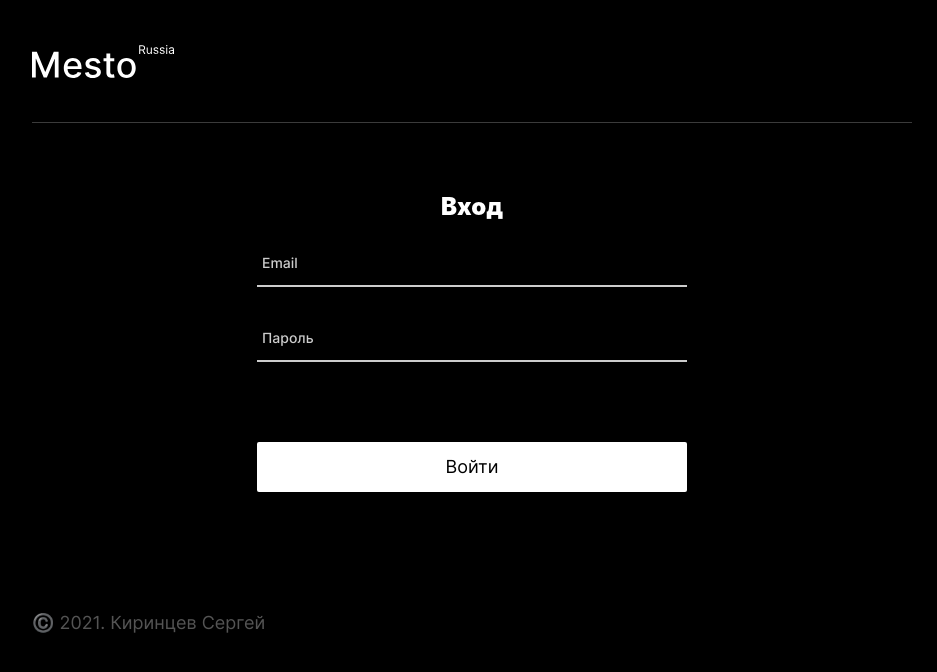
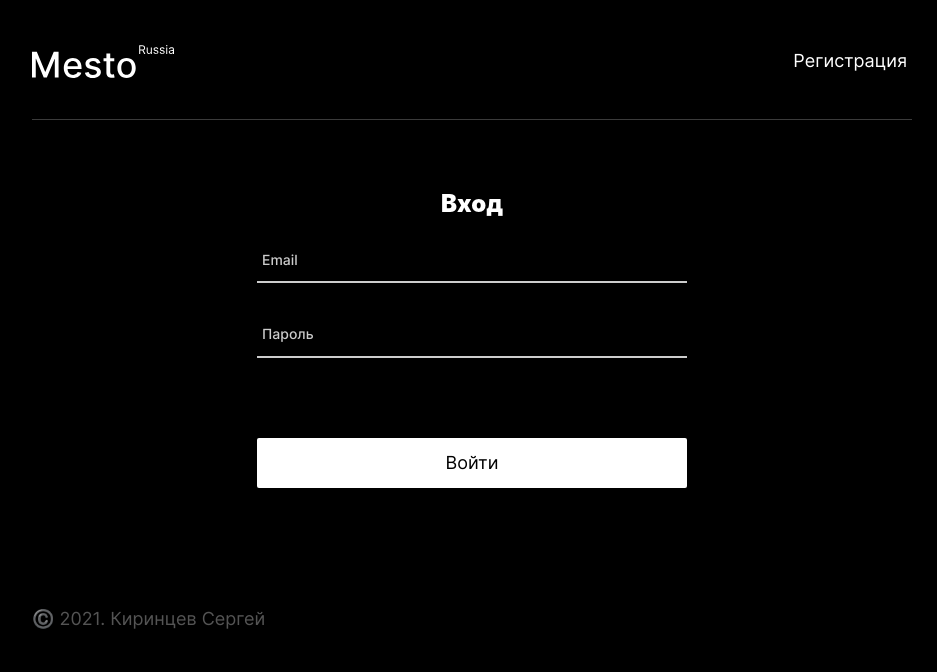
Before and after one commit to SergeyKirintsev/react-mesto-auth, a React (Create React App) app: page /sign-in in a window 1280 px wide. Shown: the top 672 px of the page, without its empty margins (168-1105 px from the left). Built offline with nearby package versions, Linux system fonts and the light colour scheme; no server answers; a web font is replaced by a local one.

Commit message:
много кода

```diff
--- /dev/null
+++ b/src/blocks/header/__email/header__email.css
@@ -0,0 +1,8 @@
+.header__email {
+  margin: 0;
+  padding: 5px;
+  font-weight: 500;
+  font-size: 18px;
+  line-height: 1.2;
+  color: #fff;
+}
--- /dev/null
+++ b/src/blocks/header/__link/header__link.css
@@ -0,0 +1,9 @@
+.header__link {
+  margin-left: 15px;
+  padding: 5px;
+  font-size: 18px;
+  line-height: 1.2;
+  color: #fff;
+  font-weight: 400;
+  text-decoration: none;
+}
--- /dev/null
+++ b/src/blocks/header/__user-status/header__user-status.css
@@ -0,0 +1,4 @@
+.header__user-status {
+  display: flex;
+  align-items: flex-start;
+}
--- a/src/blocks/header/header.css
+++ b/src/blocks/header/header.css
@@ -3,6 +3,8 @@
   margin: auto;
   padding-top: 45px;
   border-bottom: 1px solid rgba(84, 84, 84, .7);
+  display: flex;
+  justify-content: space-between;
 }
 
 @media screen and (max-width: 1000px) {
--- a/src/components/App.js
+++ b/src/components/App.js
@@ -15,9 +15,11 @@ import ProtectedRoute from './ProtectedRoute';
 import Login from './Login';
 import Register from './Register';
 import InfoTooltip from './InfoTooltip';
+import Token from '../utils/token';
 
 function App() {
   const history = useHistory();
+  const [email, setEmail] = React.useState(null);
   const [isResponseFail, setIsResponseFail] = React.useState(false);
   const [loggedIn, setLoggedIn] = React.useState(false);
   const [isInfoTooltipOpen, setIsInfoTooltipOpen] = React.useState(false);
@@ -37,6 +39,22 @@ function App() {
   const [idCardForDelete, setIdCardForDelete] = React.useState(null);
 
   React.useEffect(() => {
+    const token = Token.getToken();
+    if (token) {
+      auth
+        .checkToken(token)
+        .then(({ data }) => {
+          setEmail(data.email);
+          setLoggedIn(true);
+          history.push('/');
+        })
+        .catch((err) => showInfoTooltip(true, err));
+    } else {
+      console.log('Нет токена');
+    }
+  }, [history]);
+
+  React.useEffect(() => {
     Promise.all([api.getUserInfo(), api.getCards()])
       .then(([userData, cardsData]) => {
         setCurrentUser(userData);
@@ -47,13 +65,19 @@ function App() {
       });
   }, []);
 
+  function handleSignOut() {
+    Token.removeToken();
+    setEmail(null);
+    setLoggedIn(false);
+  }
+
   function showInfoTooltip(isError, err = null) {
     if (err) console.log(err);
     setIsResponseFail(isError);
     setIsInfoTooltipOpen(true);
   }
 
-  function handleRegistration(formData) {
+  function handleRegister(formData) {
     auth
       .registration(formData)
       .then((res) => {
@@ -66,13 +90,14 @@ function App() {
   }
   // mail_555@mail.ru
   // 55555
-  function handleAuthorization(formData) {
+  function handleLogin(formData) {
     auth
       .authorization(formData)
-      .then((res) => {
-        console.log(res);
-        if (res.token) {
+      .then(({ token }) => {
+        if (token) {
+          Token.saveToken(token);
           setLoggedIn(true);
+          setEmail(formData.email);
           history.push('/');
         }
       })
@@ -183,15 +208,19 @@ function App() {
   return (
     <div className="page">
       <CurrentUserContext.Provider value={currentUser}>
-        <Header />
+        <Header
+          userEmail={email}
+          loggedIn={loggedIn}
+          onSignOut={handleSignOut}
+        />
 
         <Switch>
           <Route path="/sign-in">
-            <Login onSignIn={handleAuthorization} />
+            <Login onLogin={handleLogin} />
           </Route>
 
           <Route path="/sign-up">
-            <Register onSignUp={handleRegistration} />
+            <Register onRegister={handleRegister} />
           </Route>
 
           <ProtectedRoute
--- a/src/components/Header.js
+++ b/src/components/Header.js
@@ -1,11 +1,40 @@
-import logo from "../images/logo.svg";
+import { Link, useLocation } from 'react-router-dom';
+import logo from '../images/logo.svg';
 
-function Header() {
+function Header({ userEmail, loggedIn, onSignOut }) {
+  const { pathname } = useLocation();
+
+  const to =
+    pathname === '/sign-up'
+      ? '/sign-in'
+      : pathname === '/sign-in'
+      ? '/sign-up'
+      : '';
+  const text =
+    pathname === '/sign-up'
+      ? 'Войти'
+      : pathname === '/sign-in'
+      ? 'Регистрация'
+      : '';
+
   return (
     <header className="header">
-      <img className="header__logo" src={logo} alt="логотип"/>
+      <img className="header__logo" src={logo} alt="логотип" />
+
+      <div className="header__user-status">
+        <p className="header__email">{userEmail}</p>
+        {loggedIn ? (
+          <Link to="/" className="header__link" onClick={onSignOut}>
+            Выйти
+          </Link>
+        ) : (
+          <Link to={to} className="header__link">
+            {text}
+          </Link>
+        )}
+      </div>
     </header>
-  )
+  );
 }
 
 export default Header;
--- a/src/components/Login.js
+++ b/src/components/Login.js
@@ -1,7 +1,7 @@
 import LoginForm from './LoginForm';
 
-function Login({ onSignIn }) {
-  return <LoginForm title="Вход" submitBtnText="Войти" onSubmit={onSignIn} />;
+function Login({ onLogin }) {
+  return <LoginForm title="Вход" submitBtnText="Войти" onSubmit={onLogin} />;
 }
 
 export default Login;
--- a/src/components/Register.js
+++ b/src/components/Register.js
@@ -1,12 +1,12 @@
 import { Link } from 'react-router-dom';
 import LoginForm from './LoginForm';
 
-function Register({ onSignUp }) {
+function Register({ onRegister }) {
   return (
     <LoginForm
       title="Регистрация"
       submitBtnText="Зарегистрироваться"
-      onSubmit={onSignUp}
+      onSubmit={onRegister}
     >
       <Link to="/sign-in" className="login-form__link">
         Уже зарегистрированы? Войти
--- a/src/index.css
+++ b/src/index.css
@@ -7,6 +7,9 @@
 
 @import url(./blocks/header/header.css);
 @import url(./blocks/header/__logo/header__logo.css);
+@import url(./blocks/header/__link/header__link.css);
+@import url(./blocks/header/__email/header__email.css);
+@import url(./blocks/header/__user-status/header__user-status.css);
 
 @import url(./blocks/block/block.css);
 
--- a/src/utils/token.js
+++ b/src/utils/token.js
@@ -10,7 +10,7 @@ class Token {
   }
 
   static getToken() {
-    localStorage.getItem(this.key);
+    return localStorage.getItem(this.key);
   }
 }
 
```
